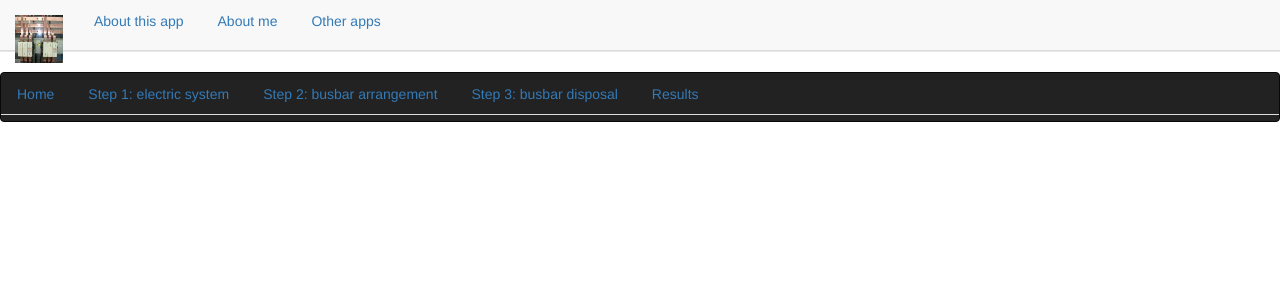
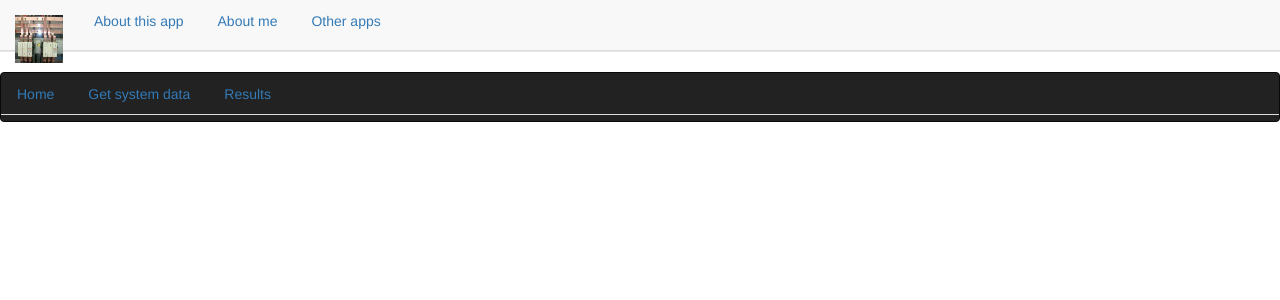
Before and after one commit to jhonat23/IEC-60895-busbar-shortcircuit-calculation, a Flask app: page /home in a window 1280 px wide. Shown: the top 300 px of the page. Run offline with Flask 2, Linux system fonts and the light colour scheme; some libraries are stand-ins or nearby versions.

Commit message:
ready for make calculus

```diff
--- a/app/forms.py
+++ b/app/forms.py
@@ -8,14 +8,12 @@ class SystemForm(FlaskForm):
     system_voltage = SelectField('System Voltage (V)', validators=[DataRequired()], choices=['120', '220', '440', '480'], default='440')
     system_frecuency = SelectField('System frecuency (Hz)', validators=[DataRequired()], choices=['60', '50'], default='60')
     shortcircuit_current = IntegerField('Shortcircuit current (kA)', validators=[DataRequired()])
-    submit = SubmitField('Next step (2)')
 
 class BusbarForm(FlaskForm):
     facing_type = SelectField('Facing type', validators=[DataRequired()], choices=['Witdh faced', 'Thickness faced'])
     busbar_width = IntegerField('Busbar width w (mm)', validators=[DataRequired()], default='0')
     busbar_thickness = IntegerField('Busbar thickness t (mm)', validators=[DataRequired()], default='0')
     phase_distance = IntegerField('Phase distance a (mm)', validators=[DataRequired()], default='0')
-    submit = SubmitField('Next step (3)')
 
 class DisposalForm(FlaskForm):
     span_number = SelectField('Number of spans', validators=[DataRequired()], choices=['1', '2', '3 o more'])
--- a/app/templates/navbarcal.html
+++ b/app/templates/navbarcal.html
@@ -1,9 +1,7 @@
 <nav class="navbar navbar-inverse">
     <ul class="nav nav-tabs">
         <li role="presentation"><a href="/">Home</a></li>
-        <li role="presentation"><a href="{{ url_for('step_one') }}">Step 1: electric system</a></li>
-        <li role="presentation"><a href="{{ url_for('step_two') }}">Step 2: busbar arrangement</a></li>
-        <li role="presentation"><a href="{{ url_for('step_three') }}">Step 3: busbar disposal</a></li>
+        <li role="presentation"><a href="{{ url_for('calc') }}">Get system data</a></li>
         <li role="presentation"><a href="{{ url_for('results') }}">Results</a></li>
     </ul>
 </nav>
--- a/app/templates/results.html
+++ b/app/templates/results.html
@@ -4,9 +4,10 @@
 {% block body %}
     {{ super() }}
 
-    <div class="media-center">
+    <!--<div class="media-center">
         <iframe width="560" height="315" src="https://www.youtube.com/embed/kk0feCp_MZ4" title="YouTube video player" frameborder="0" allow="accelerometer; autoplay; clipboard-write; encrypted-media; gyroscope; picture-in-picture" allowfullscreen></iframe>
-    </div>
+    </div>-->
 
+    <h1>{{ result }}</h1>
 
 {% endblock body %}
--- a/main.py
+++ b/main.py
@@ -1,6 +1,7 @@
 from app import create_app
 from flask import render_template, redirect, make_response
 from app.forms import SystemForm, BusbarForm, DisposalForm
+from app.operations import magnetic_mid_force
 
 app = create_app()
 
@@ -13,29 +14,30 @@ def root():
 def home():
     return render_template('index.html')
 
-@app.route('/step_one', methods=['GET', 'POST'])
-def step_one():
+@app.route('/calc', methods=['GET', 'POST'])
+def calc():
     system_form = SystemForm()
-    context = {
-        'system_form': system_form
-    }
-    return render_template('stepone.html', **context)
-
-@app.route('/step_two', methods=['GET', 'POST'])
-def step_two():
     busbar_form = BusbarForm()
-    context = {
-        'busbar_form': busbar_form
-    }
-    return render_template('steptwo.html', **context)
-
-@app.route('/step_three', methods=['GET', 'POST'])
-def step_three():
     disposal_form = DisposalForm()
     context = {
+        'system_form': system_form,
+        'busbar_form': busbar_form,
         'disposal_form': disposal_form
     }
-    return render_template('stepthree.html', **context)
+
+    if disposal_form.validate_on_submit():
+
+        current = system_form.shortcircuit_current.data
+        support_distance = disposal_form.support_distance.data
+        phase_distance = busbar_form.phase_distance.data
+
+        print(current)
+
+        result = magnetic_mid_force(current, support_distance, phase_distance)
+
+        return render_template('results.html', result=result)
+
+    return render_template('calc.html', **context)
 
 @app.route('/results', methods=['GET', 'POST'])
 def results():
```
Also changed, not shown: app/templates/calc.html (added, +19 -0 lines), app/templates/stepone.html (deleted, +0 -11 lines), app/templates/stepthree.html (deleted, +0 -11 lines), app/templates/steptwo.html (deleted, +0 -11 lines).
